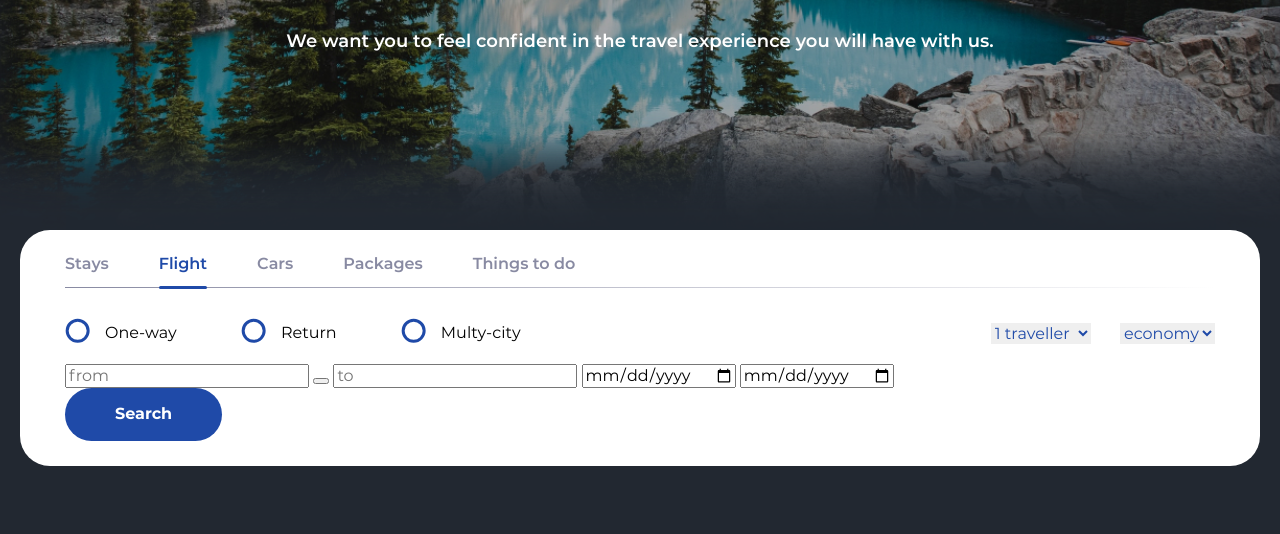
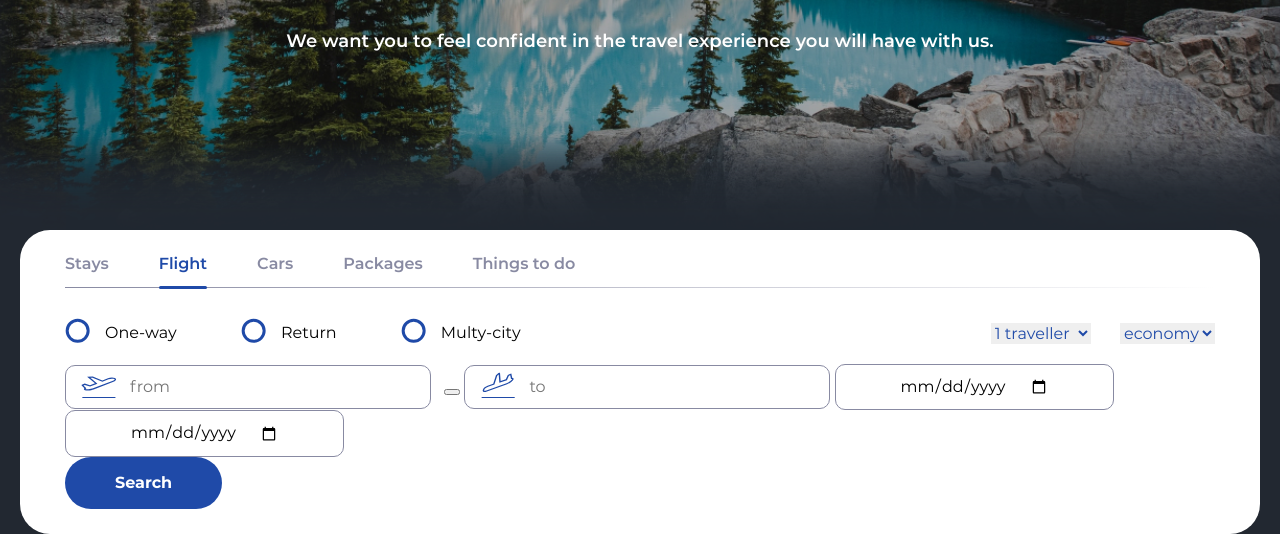
Before and after one commit to snod13/expedia, a plain HTML site: page src/index.html in a window 1280 px wide. Shown: the part 397-931 px from the top of the page. Before the commit the page ends 863 px from the top, so only its background shows below. Drawn offline with Linux system fonts and the light colour scheme.

Commit message:
Оформление полей ввода из и куда

```diff
--- a/src/index.html
+++ b/src/index.html
@@ -99,9 +99,9 @@
             </div>
             <!-- /.booking__options -->
             <div class="booking__details">
-              <input type="text" name="flightFrom" id="flightFrom" class="form__input" placeholder="from">
-              <button class="form__btn"></button>
-              <input type="text" name="flightTo" id="flightTo" class="form__input" placeholder="to">
+              <input type="text" name="flightFrom" id="flightFrom" class="form__input booking__flight booking__flight_from" placeholder="from">
+              <button class="form__btn booking__change-btn"></button>
+              <input type="text" name="flightTo" id="flightTo" class="form__input booking__flight booking__flight_to" placeholder="to">
               <input type="date" name="departingDate" id="departingDate" class="form__input">
               <input type="date" name="returningDate" id="returningDate" class="form__input">
             </div>
--- a/src/sass/_interface.sass
+++ b/src/sass/_interface.sass
@@ -7,6 +7,9 @@ img
 body
   background-color: #222831
   +main_reg
+
+input
+  outline: none
 
 .container
   max-width: 1240px
@@ -39,6 +42,21 @@ body
       width: 25px
       height: 25px
       background: url('../img/booking/radio-off.svg') 0 0 no-repeat
+  &__select
+    margin-right: 25px
+    border: none
+    color: $main-color
+    +main_reg
+    &:last-child
+      margin-right: 0
+    &:focus
+      outline: none
+  &__option
+    border: none
+  &__input
+    padding: 12px 64px
+    border: .5px solid $secondary
+    border-radius: 10px
 
 .form__radio:checked + .form__label::before
   background: url('../img/booking/radio-on.svg') 0 0 no-repeat
--- a/src/sass/blocks/_booking.sass
+++ b/src/sass/blocks/_booking.sass
@@ -33,6 +33,13 @@
     margin-bottom: 20px
   &__label
     margin-right: 60px
+  &__flight
+    font-size: 16px
+    &_from
+      margin-right: 9px
+      background: url('../img/booking/fly-from.svg') 15px center no-repeat
+    &_to
+      background: url('../img/booking/fly-to.svg') 15px center no-repeat
 
 .tab
   &_active
@@ -50,19 +57,6 @@
       z-index: 1
       border-radius: 1.5px
 
-.form
-  &__select
-    margin-right: 25px
-    border: none
-    color: $main-color
-    +main_reg
-    &:last-child
-      margin-right: 0
-    &:focus
-      outline: none
-  &__option
-    border: none
-
 @media (min-width: 769px)
   .booking
     &__item
```
Also changed, not shown: src/css/main.css, 1 other file.
